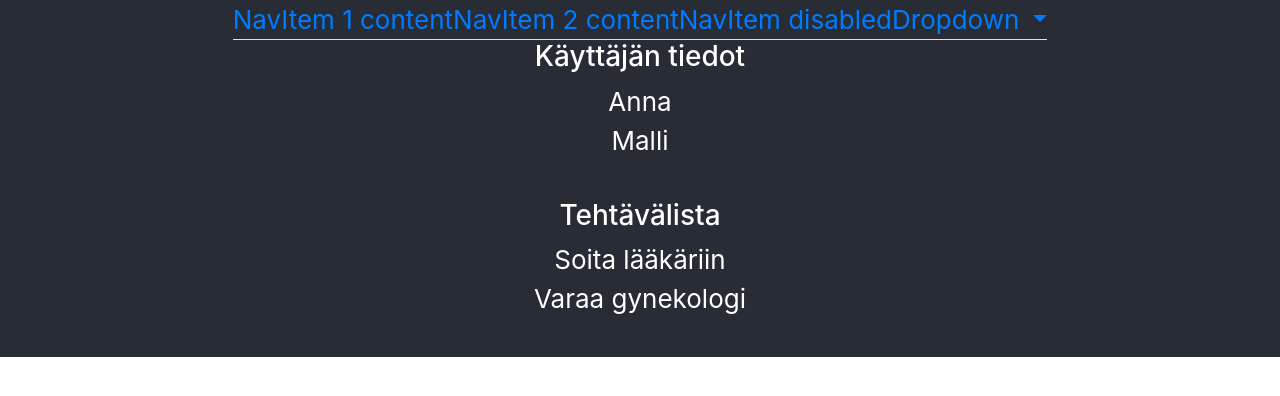
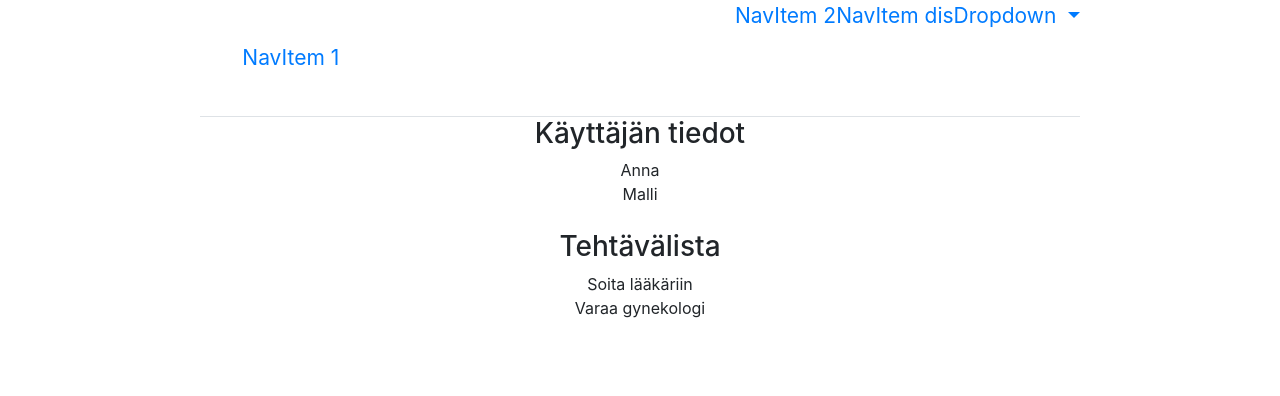
Before and after one commit to ainokainen/papukaija-front, a React (Create React App) app: page / in a window 1280 px wide. Shown: the top 396 px of the page. Built offline with nearby package versions, Linux system fonts and the light colour scheme.

Commit message:
Uusi yritys kun joku kai meni pieleen

```diff
--- a/src/App.css
+++ b/src/App.css
@@ -1,5 +1,6 @@
 .App {
   text-align: center;
+
 }
 
 .App-logo {
@@ -8,14 +9,14 @@
 }
 
 .App-header {
-  background-color: #282c34;
+  background-color:white;
   min-height: 10vh;
   display: flex;
   flex-direction: column;
   align-items: center;
   justify-content: center;
-  font-size: calc(10px + 2vmin);
-  color: white;
+  font-size: calc(5px + 2vmin);
+  color:  #282c34;
 }
 
 .App-link {
@@ -30,3 +31,8 @@
     transform: rotate(360deg);
   }
 }
+
+.header {
+  column-count: 4;
+  text-align: center;
+}
--- a/src/App.js
+++ b/src/App.js
@@ -14,9 +14,9 @@ class App extends Component {
       // <Jumbotron>
       <div className="App">
         <header className="App-header">
-        <Navigation/>
+          <Navigation/>
+        </header>
           <TehtavaBox/>
-        </header>
       </div>
       // </Jumbotron>
     );
--- /dev/null
+++ b/src/components/Navigation.css
@@ -0,0 +1,4 @@
+.navitem{
+    padding: 2em;
+    columns: 4;
+}
--- a/src/components/Navigation.js
+++ b/src/components/Navigation.js
@@ -24,6 +24,8 @@ import { Nav,
         NavItem,
         NavDropdown,
         MenuItem} from "react-bootstrap";
+import  "./Navigation.css";
+
 class Navigation extends Component {
     handleSelect(eventKey, event) {
         event.preventDefault();
@@ -31,15 +33,16 @@ class Navigation extends Component {
     }
     render() {
         return (
+            <div className="row">
             <Nav bsStyle="tabs" activeKey="1" onSelect={k=>this.handleSelect(k)}>
-                <NavItem eventKey="1" href="/home">
-                NavItem 1 content
+                <NavItem className="navitem" eventKey="1" href="/home">
+                NavItem 1
                 </NavItem>
                 <NavItem eventKey="2" href="Item">
-                NavItem 2 content
+                NavItem 2
                 </NavItem>
                 <NavItem eventKey="3" disabled>
-                NavItem  disabled
+                NavItem dis
                 </NavItem>
             <NavDropdown eventKey="4" title="Dropdown" id="nav-dropdown">
                 <MenuItem eventKey="4.1">Action</MenuItem>
@@ -49,6 +52,7 @@ class Navigation extends Component {
                 <MenuItem eventKey="4.4">Separated link</MenuItem>
         </NavDropdown>
       </Nav>
+      </div>
     );
   }
 }
```
